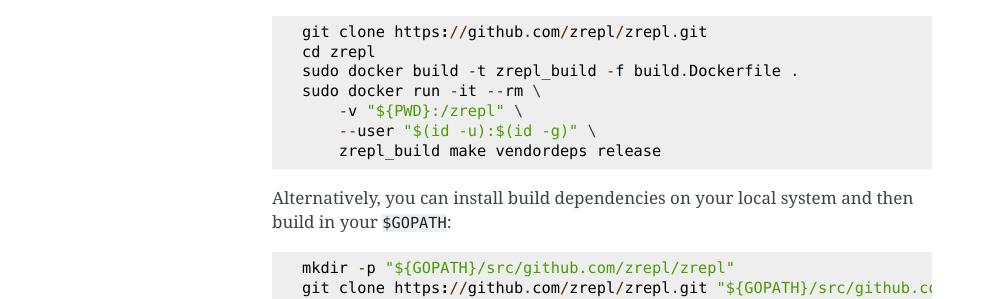
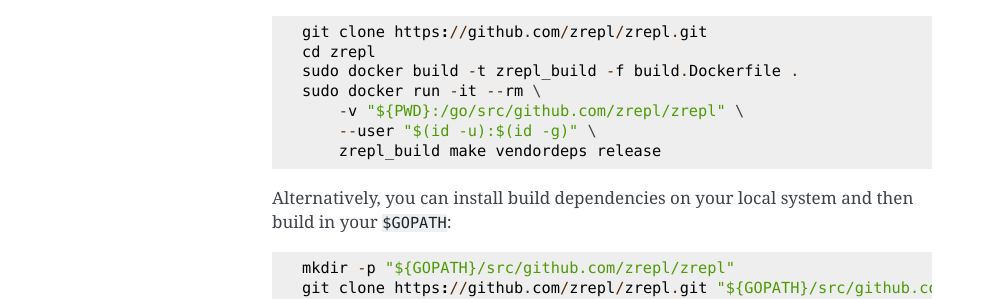
Before and after one commit to zrepl/zrepl, a Sphinx documentation site: the page built from docs/installation.rst, in a window 1280 px wide. Shown: the part 951-1250 px from the top of the page, without its empty margins (148-1140 px from the left). Built offline with Sphinx 7.4.7, drawn with Linux system fonts in a browser that asks for light colours; the version number could not be read and is left out.

Commit message:
build: adjust wrong path of zrepl source dir in build.Dockerfile
was symlinking /zrepl to /go/src/github.com/zrepl/zrepl earlier, forgot
to change that apparently

see 47726ad877336211ed35cfc06f25ca4b9b24fa41

refs #38

```diff
--- a/docs/installation.rst
+++ b/docs/installation.rst
@@ -55,7 +55,7 @@
     cd zrepl
     sudo docker build -t zrepl_build -f build.Dockerfile .
     sudo docker run -it --rm \
-        -v "${PWD}:/zrepl" \
+        -v "${PWD}:/go/src/github.com/zrepl/zrepl" \
         --user "$(id -u):$(id -g)" \
         zrepl_build make vendordeps release
 
```
Also changed, not shown: 1 other file.
